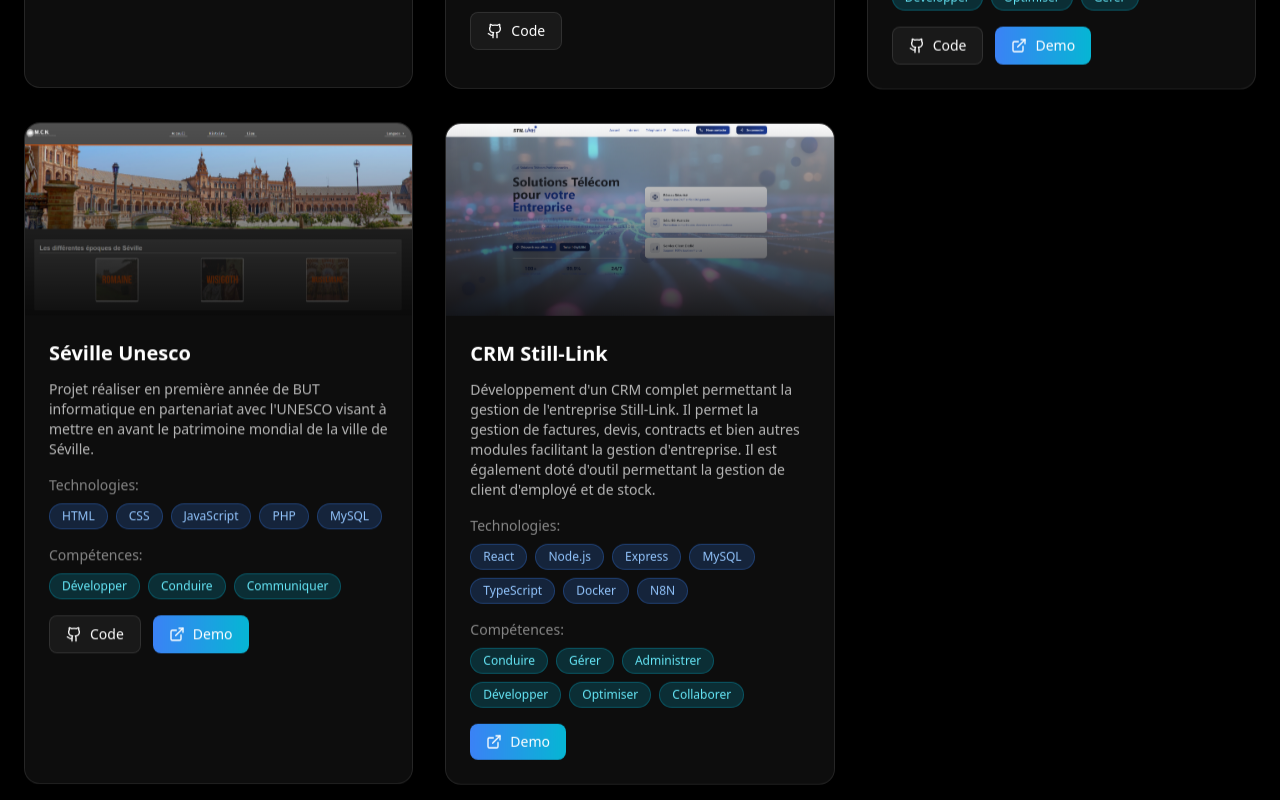
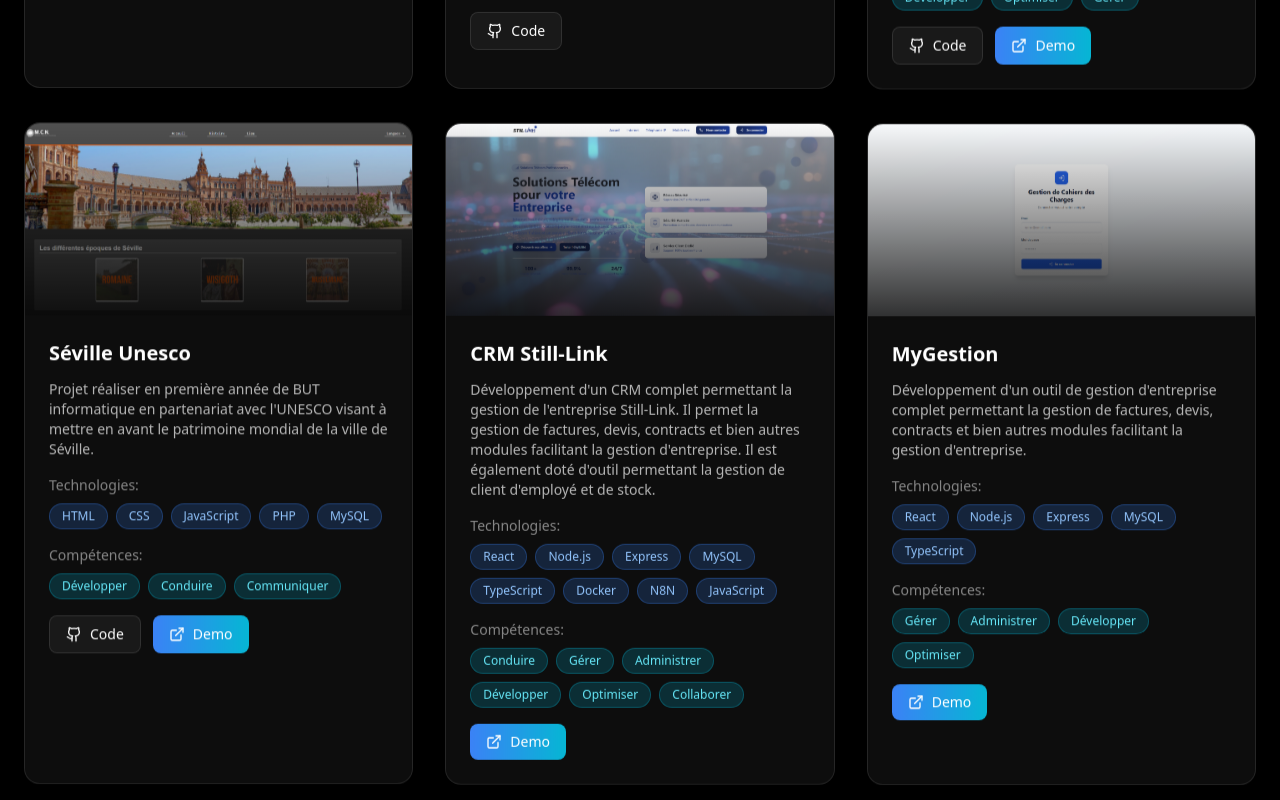
Before and after one commit to AbdelRMB/GalacticPortfolio, a React (Vite) app: page / in a window 1280 px wide. Shown: the part 4600-5400 px from the top of the page. Built offline with nearby package versions, Linux system fonts and the light colour scheme.

Commit message:
Implement code changes to enhance functionality and improve performance

```diff
--- a/src/components/Projects.tsx
+++ b/src/components/Projects.tsx
@@ -55,9 +55,18 @@ const projects: Project[] = [
     description:
       'Développement d\'un CRM complet permettant la gestion de l\'entreprise Still-Link. Il permet la gestion de factures, devis, contracts et bien autres modules facilitant la gestion d\'entreprise. Il est également doté d\'outil permettant la gestion de client d\'employé et de stock.',
     image: '/stilllink.png',
-    technologies: ['React', 'Node.js', 'Express', 'MySQL', 'TypeScript', 'Docker', 'N8N'],
+    technologies: ['React', 'Node.js', 'Express', 'MySQL', 'TypeScript', 'Docker', 'N8N', 'JavaScript'],
     competencies: ['Conduire', 'Gérer', 'Administrer', 'Développer', 'Optimiser', 'Collaborer'],
     demo: 'https://still-link.fr',
+  },
+  {
+    title: 'MyGestion',
+    description:
+      'Développement d\'un outil de gestion d\'entreprise complet permettant la gestion de factures, devis, contracts et bien autres modules facilitant la gestion d\'entreprise.',
+    image: '/mygestion.png',
+    technologies: ['React', 'Node.js', 'Express', 'MySQL', 'TypeScript'],
+    competencies: ['Gérer', 'Administrer', 'Développer', 'Optimiser'],
+    demo: 'https://mygestion.abdelrahimriche.com',
   },
 ];
 
```
Also changed, not shown: public/mygestion.png (added).
